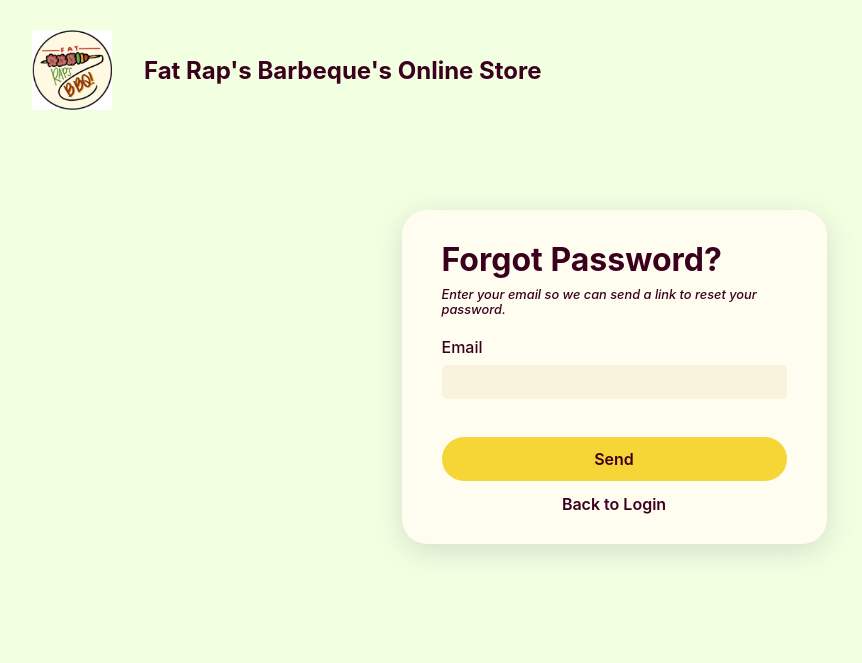
After one commit to DoryAngelo/FatRapBBQ, a PHP site: page /FatRapBBQ/forgot-password.html in a window 1280 px wide. The commit adds this page. Shown: the top 663 px of the page, without its empty margins (96-958 px from the left). Run offline with PHP 8.4, Linux system fonts and the light colour scheme; grey boxes are pictures that could not be loaded.

Commit message:
new file:   Website/email-success.html 	new file:   Website/forgot-password-styles.css 	new file:   Website/forgot-password.html 	modified:   Website/login-page.php to direct to forgot password page 	new file:   Website/reset-pass-success.html 	new file:   Website/reset-password.html 	new file:   Website/success-styles.css

```diff
--- /dev/null
+++ b/Website/forgot-password-styles.css
@@ -0,0 +1,181 @@
+/*css styles for forgot-password page*/
+*, *::before, *::after{
+    margin: 0;
+    padding: 0;
+    box-sizing: border-box;
+    font-family: inherit;
+}
+
+:root{
+    --bg:#F2FFE1;
+    --primary:#F5D636;
+    --active-primary:#EDCB1C;
+    --text:#3A001E;
+    --text2: #FA3F1F;
+    --input-bg:#F7F3DC;
+    --eye-icon:#CEC699;
+    --block: #4ADE5D;
+    --block-p:#277B32;
+    --block-h1: #0F4C17;
+    --form-bg: #FFFDEF;
+}
+
+body{
+    font-family: 'Inter', sans-serif;
+    font-weight: 500;
+    min-height: 100vh;
+}
+
+main {
+    padding-top: 210px;
+    padding-bottom: 120px;
+    background-color: var(--bg);
+    display: flex;
+    justify-content: center;
+}
+
+/* forgot-password block */
+.form {
+    background: var(--form-bg);
+    box-shadow: rgba(100, 100, 111, 0.2) 0px 7px 29px 0px;
+    padding: 30px 40px;
+    border-radius: 25px;
+    z-index: 1;
+}
+
+.forgot-pass-form {
+    width: 425px; /*100% of parent's width, 425px minimum width (default size), */
+    position: relative;
+    left: 70px;
+}
+
+.reg-form {
+    width: 800px; /*100% of parent's width, 425px minimum width (default size), */
+    position: relative;
+    top: -425px;
+}
+
+.form-title{
+    position: relative;
+    /* padding-left: 15px; */
+    margin-bottom: 20px;
+}
+
+.form-title h1{
+    color: var(--text);
+}
+
+.title-desc{
+    color: var(--text);
+    font-size: 0.8rem;
+    margin-top: 8px;
+}
+
+.form-field{
+    display: grid;
+    gap: .8rem;
+}
+
+.form-field-input{
+    position: relative;
+}
+
+input, button{
+    border-radius: 5px;
+    border: 2px solid transparent;
+    outline: none;
+    transition: .3s ease;
+}
+
+.form-field-input input {
+    width: 100%;
+    padding: 5px 13px;
+    background: var(--input-bg);
+    font-size: 1rem;
+    margin-top: 8px;
+}
+
+.form-field-input label{
+    color: var(--text);
+}
+
+.form-field-input input:focus{
+    border: 2px solid var(--primary);
+}
+
+.hidepass, .showpass{
+    position: absolute;
+    right: 15px;
+    top: 34px;
+    font-size: 1.2rem;
+    color: var(--eye-icon);
+    cursor: pointer;
+}
+
+.remember-and-forgot-block {
+    font-size: .9rem;
+    display: flex;
+    justify-content: space-between;
+    margin-top: 8px;
+}
+
+.checkbox {
+    display: flex;
+    justify-content: flex-start;
+}
+
+.checkbox input {
+    margin-top: 0;
+}
+
+.checkbox label {
+    margin-left: 10px;
+    white-space: nowrap;
+}
+
+.remember-and-forgot-block a {
+    text-decoration: none;
+    color: var(--text);
+}
+
+button{
+    border-radius: 50px;
+    border: 2px solid transparent;
+    padding: 10px;
+    font-size: 1rem;
+    cursor: pointer;
+    transition: .3s ease;
+}
+
+.primary-btn{
+    background: var(--primary);
+    color: var(--text);
+    font-weight: 600;
+    margin-top: 25px;
+}
+
+.primary-btn:hover{
+    background: var(--active-primary);
+    color: var(--text);
+    border: 2px solid var(--active-primary);
+}
+
+.guest-btn {
+    width: 100%;
+}
+
+
+.back-btn{
+    color: var(--text);
+    font-weight: 600;
+    text-decoration: none;
+    text-align: center;
+}
+
+.secondary-btn:hover{
+    background: var(--text);
+    color: #fff;
+    transition: .3s ease;
+}
+
+/* end of login block */
--- /dev/null
+++ b/Website/forgot-password.html
@@ -0,0 +1,84 @@
+<!DOCTYPE html>
+<html lang="en">
+<head>
+    <meta charset="UTF-8">
+    <meta http-equiv="X-UA-Compatible" content="IE=edge">
+    <meta name="viewport" content="width=device-width, initial-scale=1.0">
+    <title>Login</title>
+    <link rel="stylesheet" href="header-styles.css">
+    <link rel="stylesheet" href="forgot-password-styles.css">
+    <link rel="preconnect" href="https://fonts.googleapis.com">
+    <link rel="preconnect" href="https://fonts.gstatic.com" crossorigin>
+    <link href="https://fonts.googleapis.com/css2?family=Plus+Jakarta+Sans:wght@400;500;600;700;800&display=swap" rel="stylesheet">
+    <script src="app.js" defer></script>
+</head>
+<body>
+    <header>
+        <div class="header-container">
+            <div class="website-title">
+                <img id="logo" src="images/client-logo.jpg">
+                <div class="text">
+                    <h1>Fat Rap's Barbeque's Online Store</h1>
+                </div>
+            </div>
+        </div>
+    </header>
+
+    <main>
+        <form action="#" class="form forgot-pass-form" method="post">
+            <div class="form-title">
+                <h1>Forgot Password?</h1>
+                <p class="title-desc"><i>Enter your email so we can send a link to reset your password.</i></p>
+            </div>
+
+            <div class="form-field">
+                <div class="form-field-input">
+                    <label for="email">Email</label>
+                    <input name="email" id="email" class="js-user" type="text" required>
+                </div>
+                <button name="submit" class="primary-btn">Send</button>
+                <!-- <span class="divider">Or</span> -->
+                <a href="login-page.php" class="back-btn">Back to Login</a>
+            </div>
+        </form>
+
+    </main>
+
+    <footer>
+        <div class="footer-container">
+            <div class="left-container">
+                <h1>Fat Rap's Barbeque's Online Store</h1>
+                <div class="list">
+                    <ul>
+                        <li><a href="#">Home</a></li>
+                        <li><a href="#">Menu</a></li>
+                        <li><a href="#">Cart</a></li>
+                        <li><a href="#">Track order</a></li>
+                    </ul>
+                </div>
+            </div>
+            <div class="right-container">
+                <div class="icons-block">
+                    <img id="logo" src="images/circle logo.png">
+                    <img id="logo" src="images/circle logo.png">
+                    <img id="logo" src="images/circle logo.png">
+                </div>
+                <div class="list">
+                    <div class="list-items">
+                        <!--insert icon-->
+                        <p>email@gmail.com</p>
+                    </div>
+                    <div class="list-items">
+                        <!--insert icon-->
+                        <p>0912 345 6789 | 912 1199</p>
+                    </div>
+                    <div class="list-items">
+                        <!--insert icon-->
+                        <p>123 Magaling St., Brgy. Something, Somewhere City</p>
+                    </div>
+                </div>
+            </div>
+        </div>
+    </footer>
+</body>
+</html>
--- a/Website/login-page.php
+++ b/Website/login-page.php
@@ -114,7 +114,7 @@ if(isset($_POST['submit'])){
                             <input id="remember-me" type="checkbox">
                             <label for="remember-me">Remember me</label>
                         </div>
-                        <a href="#">Forgot Password?</a>
+                        <a href="forgot-password.html">Forgot Password?</a>
                     </div>
                 </div>
                 <button name="submit" class="primary-btn">Login</button>
```
Also changed, not shown: Website/email-success.html (added, +74 -0 lines), Website/reset-pass-success.html (added, +75 -0 lines), Website/reset-password.html (added, +86 -0 lines), Website/success-styles.css (added, +195 -0 lines).
